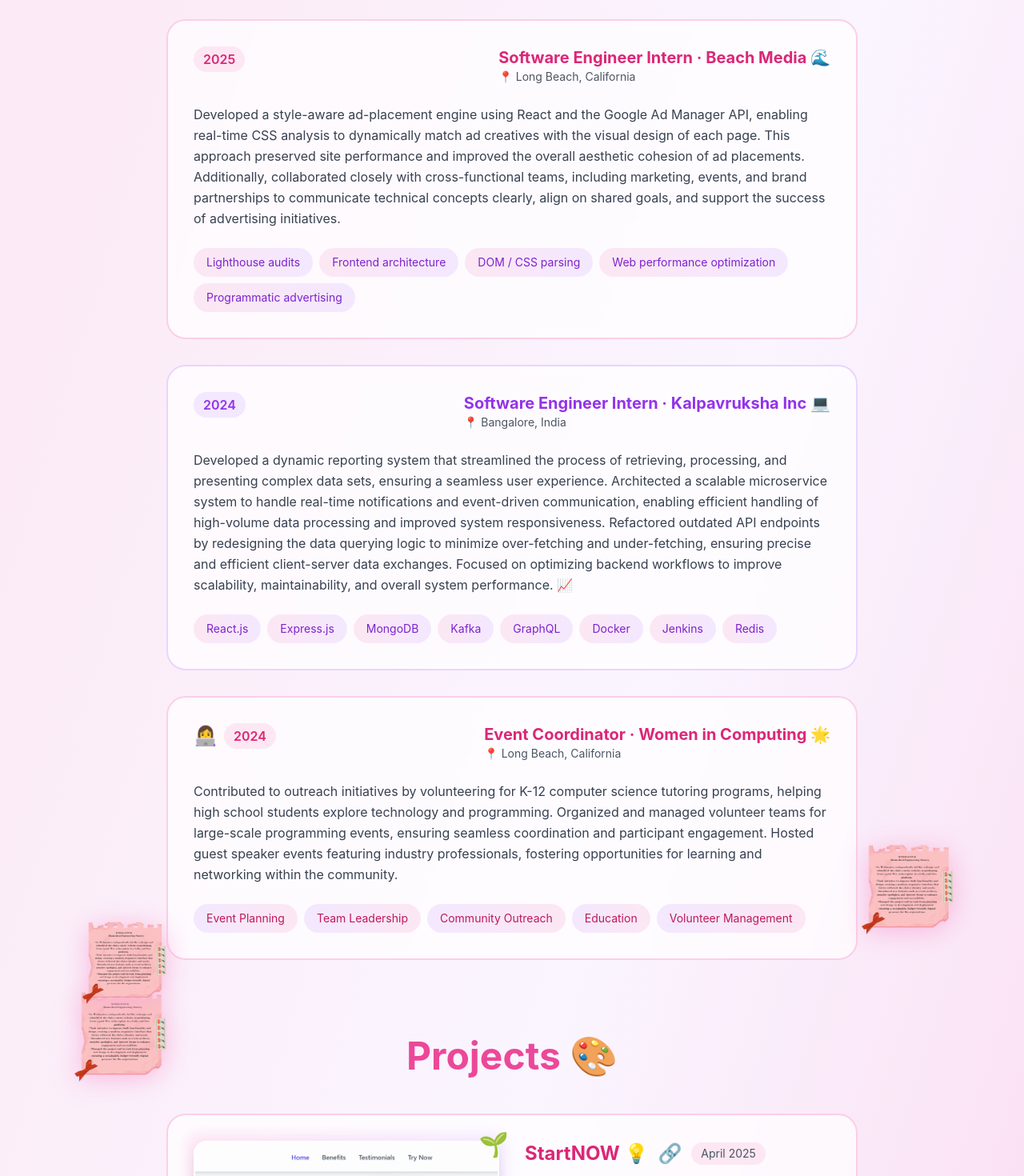
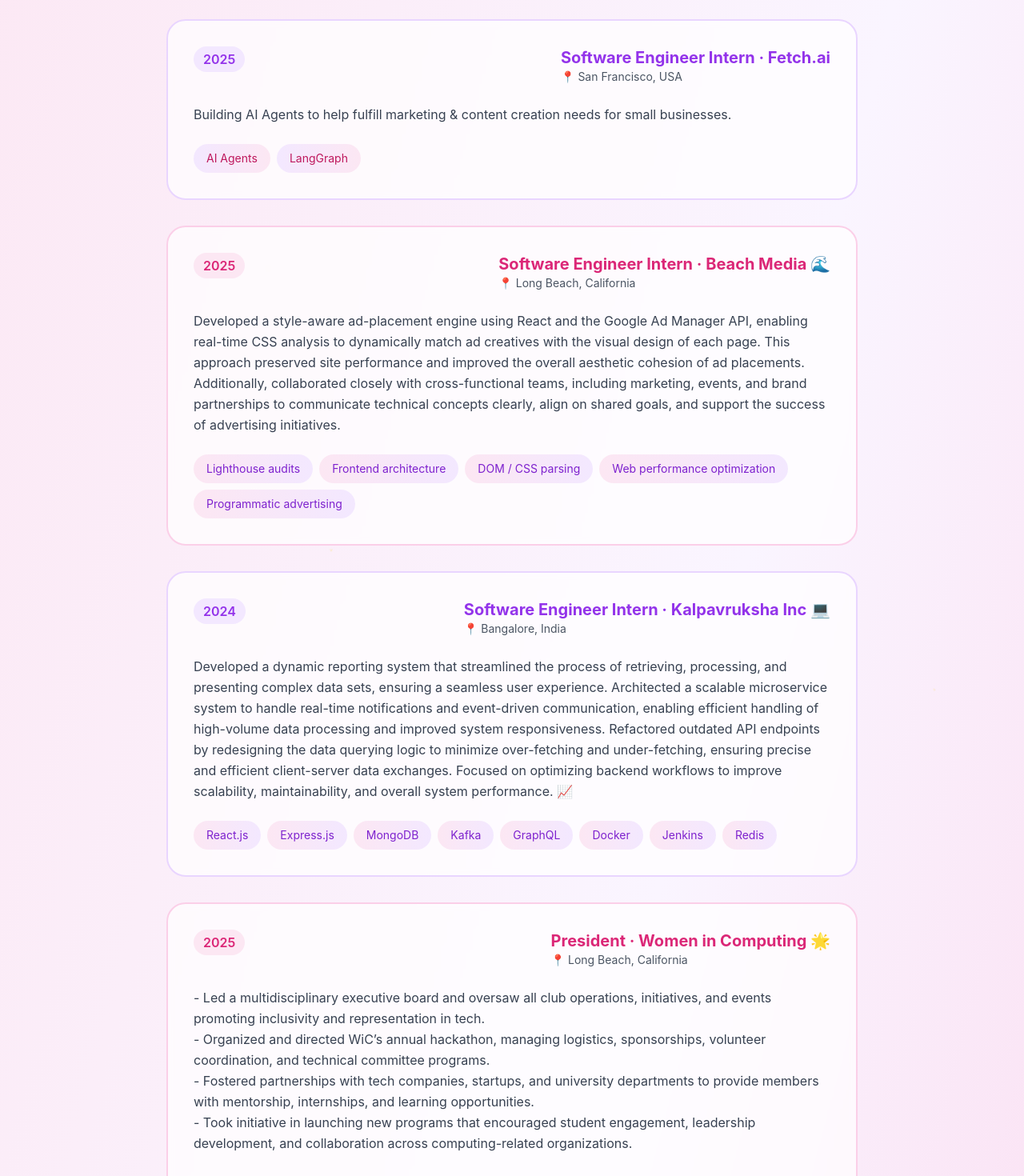
Before and after one commit to Dakshaarvind/my-portfolio, a React (Create React App) app: page / in a window 1280 px wide. Shown: the part 600-2070 px from the top of the page at 80% size. Built offline with nearby package versions, Linux system fonts and the light colour scheme.

Commit message:
New edits

```diff
--- a/src/App.js
+++ b/src/App.js
@@ -230,6 +230,36 @@
             </div>
 
             <div className="space-y-8">
+              {/* Software Engineer Intern · Fetch.ai Experience (moved to top) */}
+              <div className="bg-white/70 backdrop-blur-sm rounded-3xl p-8 hover:bg-white/90 transition-all duration-300 border-2 border-purple-200 hover:border-purple-300 group hover:shadow-xl hover:shadow-purple-200/50 hover-bounce">
+                <div className="flex justify-between items-start mb-6">
+                  <div className="flex items-center gap-2">
+                    <span className="text-purple-600 font-semibold bg-purple-100 px-3 py-1 rounded-full">2025</span>
+                  </div>
+                  <div className="text-right">
+                    <h3 className="text-purple-600 text-xl font-bold group-hover:text-pink-600 transition-colors duration-300">
+                      Software Engineer Intern · Fetch.ai
+                    </h3>
+                    <p className="text-gray-600 text-sm flex items-center gap-1">
+                      <span>📍</span>   San Francisco, USA
+                    </p>
+                  </div>
+                </div>
+                <p className="text-gray-700 mb-6 leading-relaxed">
+                  Building AI Agents to help fulfill marketing & content creation needs for small businesses.
+                </p>
+                <div className="flex flex-wrap gap-2">
+                  {['AI Agents', 'LangGraph'].map((tech) => (
+                    <span
+                      key={tech}
+                      className="px-4 py-2 bg-gradient-to-r from-purple-100 to-pink-100 text-pink-700 text-sm rounded-full hover:shadow-md transition-all duration-300 hover-bounce"
+                    >
+                      {tech}
+                    </span>
+                  ))}
+                </div>
+              </div>
+
               {/* Beach Media Experience */}
               <div className="bg-white/70 backdrop-blur-sm rounded-3xl p-8 hover:bg-white/90 transition-all duration-300 border-2 border-pink-200 hover:border-pink-300 group hover:shadow-xl hover:shadow-pink-200/50 hover-bounce">
                 <div className="flex justify-between items-start mb-6">
@@ -293,11 +323,37 @@
                 </div>
               </div>
 
+              {/* President · Women in Computing Experience */}
+              <div className="bg-white/70 backdrop-blur-sm rounded-3xl p-8 hover:bg-white/90 transition-all duration-300 border-2 border-pink-200 hover:border-pink-300 group hover:shadow-xl hover:shadow-pink-200/50 hover-bounce">
+                <div className="flex justify-between items-start mb-6">
+                  <div className="flex items-center gap-2">
+                    <span className="text-pink-600 font-semibold bg-pink-100 px-3 py-1 rounded-full">2025</span>
+                  </div>
+                  <div className="text-right">
+                    <h3 className="text-pink-600 text-xl font-bold group-hover:text-purple-600 transition-colors duration-300">
+                      President · Women in Computing 🌟
+                    </h3>
+                    <p className="text-gray-600 text-sm flex items-center gap-1">
+                      <span>📍</span> Long Beach, California
+                    </p>
+                  </div>
+                </div>
+                <p className="text-gray-700 mb-6 leading-relaxed">
+                  - Led a multidisciplinary executive board and oversaw all club operations, initiatives, and events promoting inclusivity and representation in tech.
+                  <br />
+                  - Organized and directed WiC’s annual hackathon, managing logistics, sponsorships, volunteer coordination, and technical committee programs.
+                  <br />
+                  - Fostered partnerships with tech companies, startups, and university departments to provide members with mentorship, internships, and learning opportunities.
+                  <br />
+                  - Took initiative in launching new programs that encouraged student engagement, leadership development, and collaboration across computing-related organizations.
+                </p>
+              </div>
+
               {/* Women in Computing Experience */}
               <div className="bg-white/70 backdrop-blur-sm rounded-3xl p-8 hover:bg-white/90 transition-all duration-300 border-2 border-pink-200 hover:border-pink-300 group hover:shadow-xl hover:shadow-pink-200/50 hover-bounce">
                 <div className="flex justify-between items-start mb-6">
                   <div className="flex items-center gap-2">
-                    <span className="text-2xl">👩‍💻</span>
+
                     <span className="text-pink-600 font-semibold bg-pink-100 px-3 py-1 rounded-full">2024</span>
                   </div>
                   <div className="text-right">
@@ -325,6 +381,8 @@
                   ))}
                 </div>
               </div>
+
+              {/* Fetch.ai Experience removed */}
             </div>
 
             <div className="relative">
```
